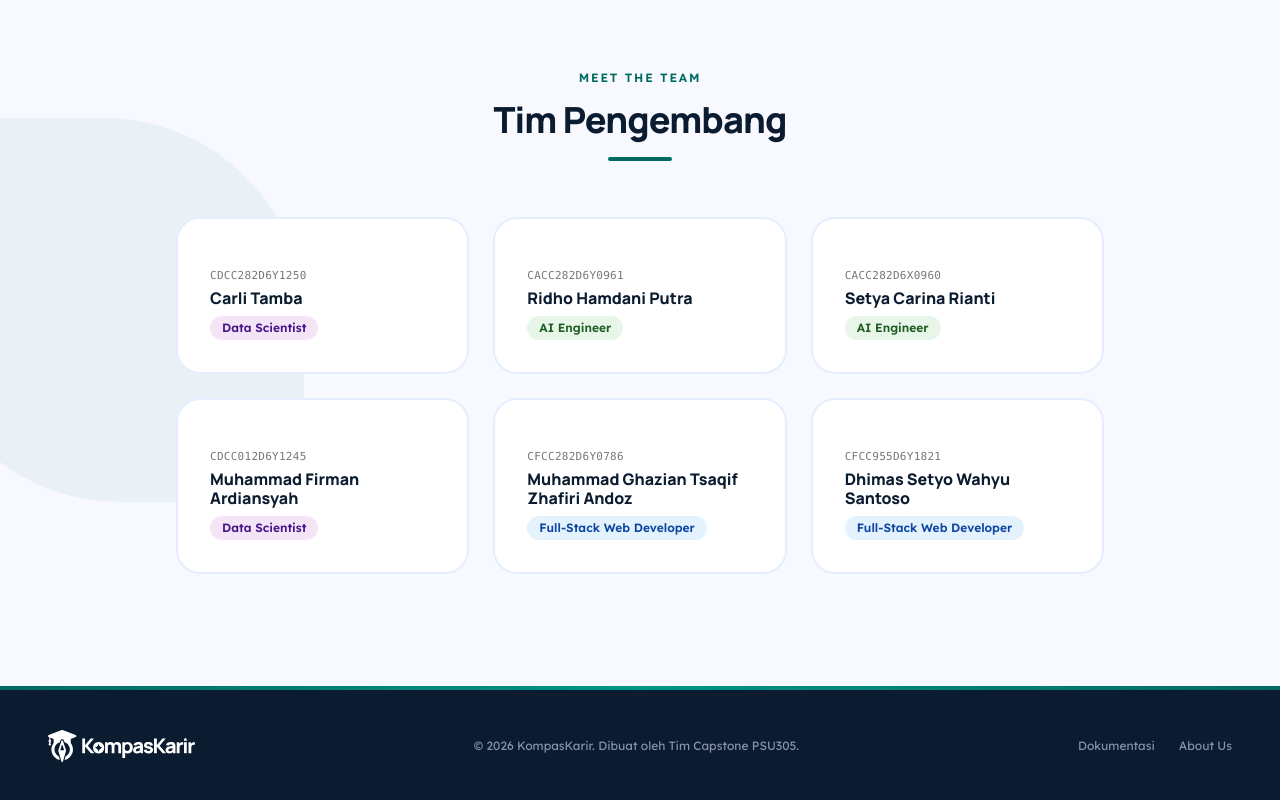
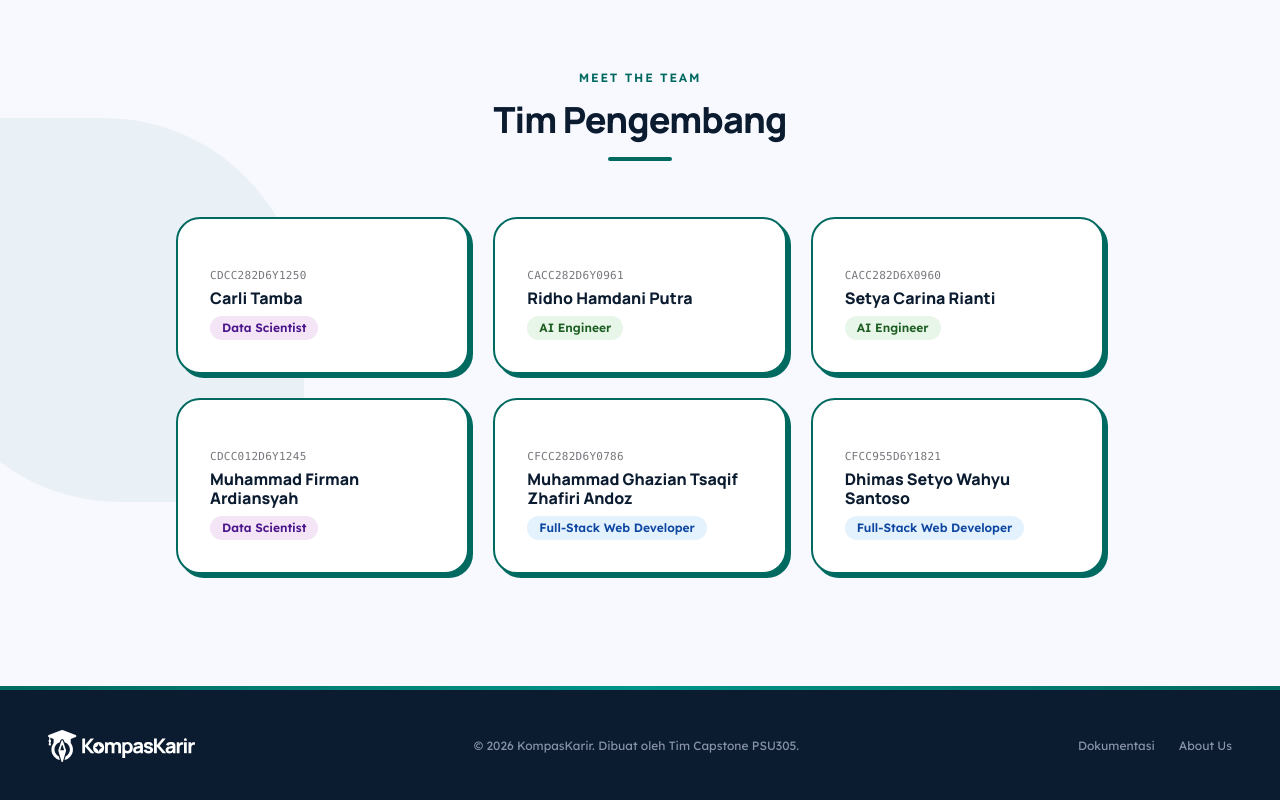
Before and after one commit to SirGhazian/KompasKarir, a Next.js app: page /about in a window 1280 px wide. Shown: the part 1210-2010 px from the top of the page. Built offline with nearby package versions, Linux system fonts and the light colour scheme.

Commit message:
fix minor ui

```diff
--- a/app/about/page.tsx
+++ b/app/about/page.tsx
@@ -171,7 +171,7 @@ export default function AboutPage() {
                 return (
                   <div
                     key={anggota.id}
-                    className="group relative rounded-3xl border-2 border-[#e5eeff] bg-white p-8 transition-all duration-300 hover:border-[#006a61] hover:shadow-[var(--shadow-hard)]"
+                    className="group relative rounded-3xl border-2 border-[#006a61] bg-white p-8 shadow-[var(--shadow-hard)] transition-all duration-300 hover:-translate-x-1 hover:-translate-y-1 hover:shadow-[var(--shadow-hard-hover)]"
                   >
                     {/* id peserta */}
                     <p className="mt-4 text-[11px] font-mono text-[#76777d] tracking-wide">
```
